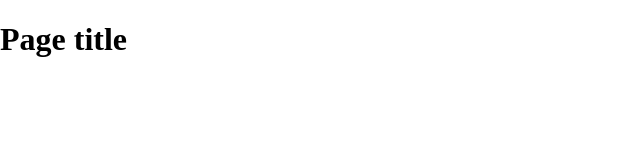
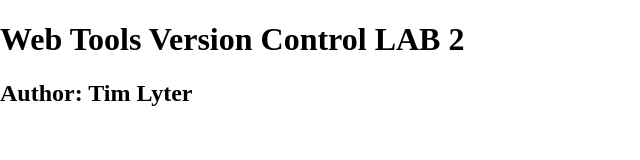
Before and after one commit to talyter/wtvclab3Lyter, a plain HTML site: page index.html in a window 1280 px wide. Shown: the whole page, without its empty margins (0-640 px from the left). Drawn offline with nearby package versions, Linux system fonts and the light colour scheme.

Commit message:
changed index to include my name
added h2 header

```diff
--- a/index.html
+++ b/index.html
@@ -14,7 +14,8 @@
     </head>
     <body>
     <header>
-	<h1>Page title</h1>
+	<h1>Web Tools Version Control LAB 2</h1>
+	<h2>Author:  Tim Lyter</h2>
     </header>
     <nav id="pageNav">
     </nav>
```
